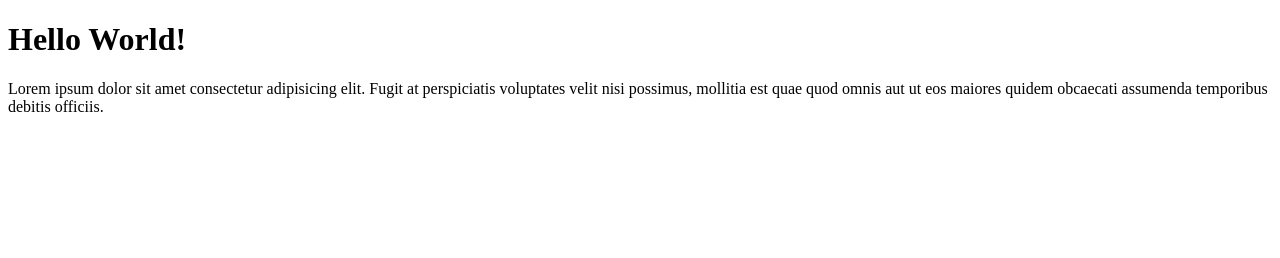
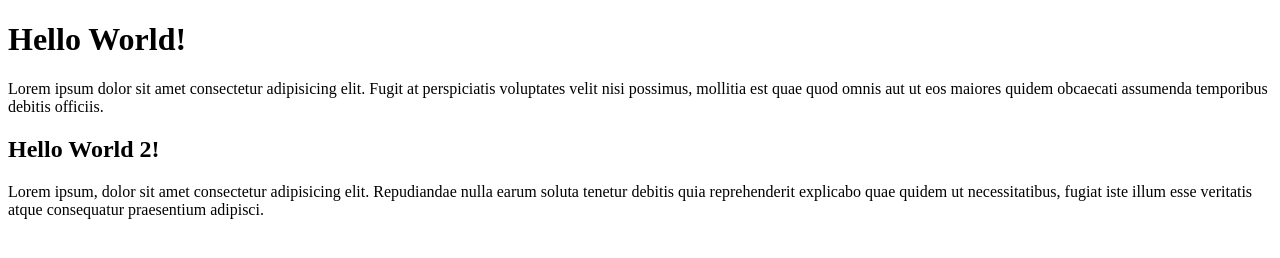
Before and after one commit to Elias0109/IntroGit, a plain HTML site: page index.html in a window 1280 px wide. Drawn offline with Linux system fonts and the light colour scheme.

Commit message:
Se agrego Hello World 2

```diff
--- a/index.html
+++ b/index.html
@@ -11,6 +11,10 @@
     <p>
         Lorem ipsum dolor sit amet consectetur adipisicing elit. Fugit at perspiciatis voluptates velit nisi possimus, mollitia est quae quod omnis aut ut eos maiores quidem obcaecati assumenda temporibus debitis officiis.
     </p>
+    <h2>Hello World 2!</h2>
+    <p>
+        Lorem ipsum, dolor sit amet consectetur adipisicing elit. Repudiandae nulla earum soluta tenetur debitis quia reprehenderit explicabo quae quidem ut necessitatibus, fugiat iste illum esse veritatis atque consequatur praesentium adipisci.
+    </p>
 
 </body>
 </html>
```
